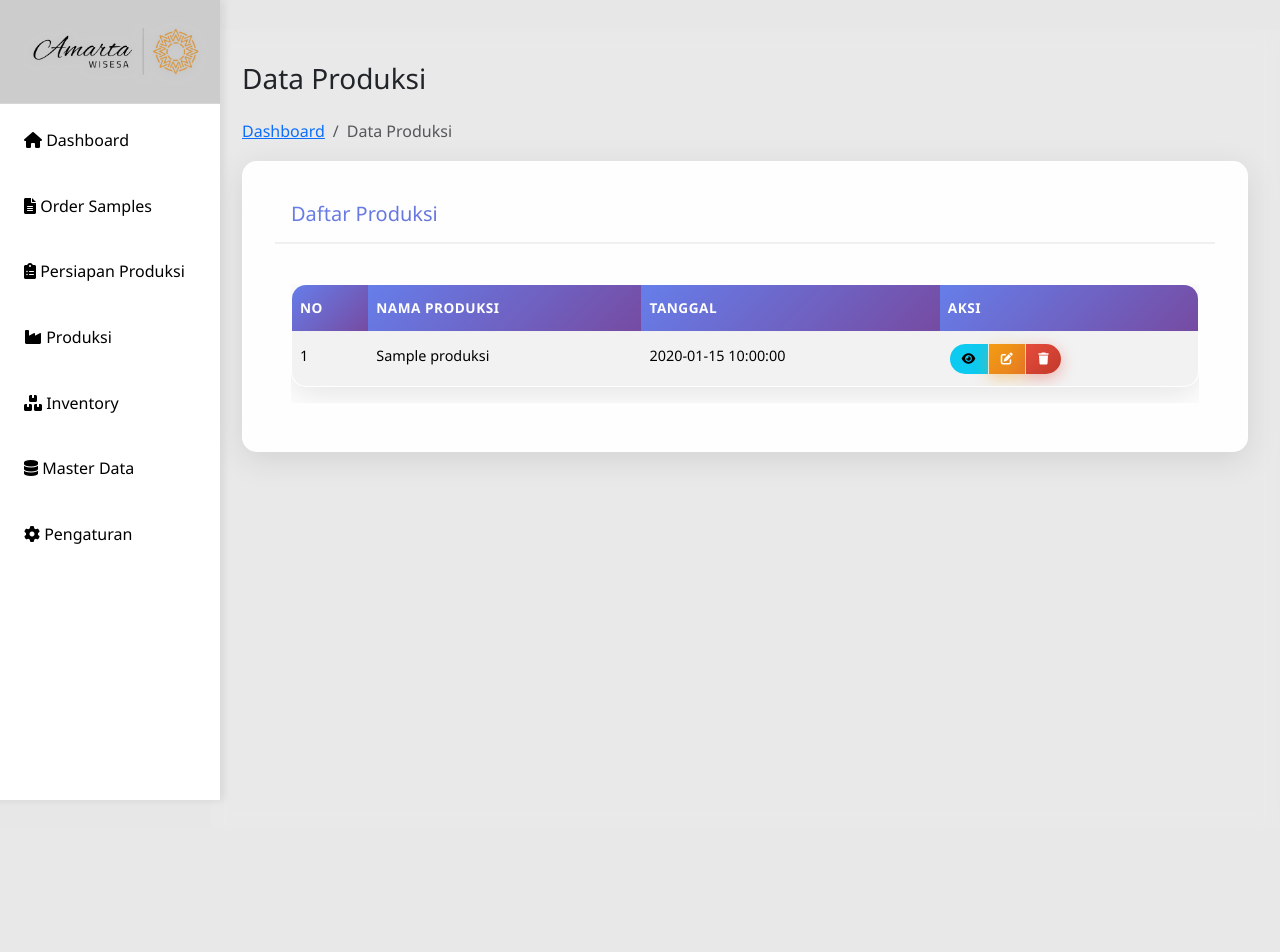
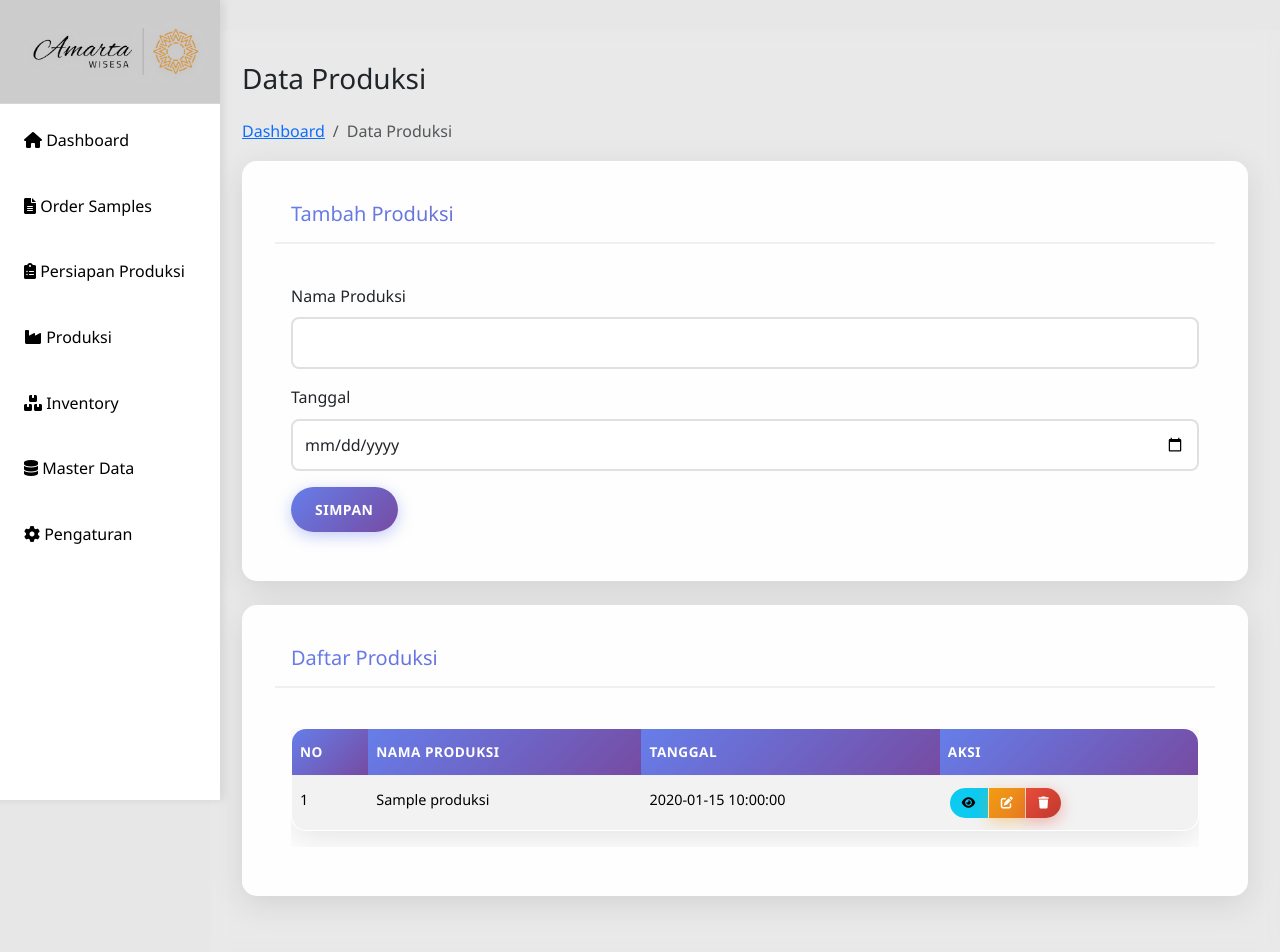
Before and after one commit to gearrobo/amarta-wisesa-garment, a PHP site: page /produksi.php in a window 1280 px wide. Before the commit the page ends 800 px from the top, so only its background shows below. Run offline with PHP 8.4, Linux system fonts and the light colour scheme; tables that the repository leaves empty or names only in its code hold one stand-in row (values such as "Sample post"); some libraries are stand-ins or nearby versions.

Commit message:
produksi

```diff
--- a/produksi.php
+++ b/produksi.php
@@ -12,8 +12,22 @@ include 'config/db.php';
 // Include header
 include 'includes/header.php';
 
-// Handle form submissions (if any)
-// Add your form handling logic here
+// Handle form submissions
+if ($_SERVER['REQUEST_METHOD'] == 'POST') {
+    $nama = $_POST['nama'];
+    $tanggal = $_POST['tanggal'];
+
+    // Insert into database
+    $sql = "INSERT INTO produksi (nama, tanggal) VALUES (?, ?)";
+    $stmt = mysqli_prepare($conn, $sql);
+    mysqli_stmt_bind_param($stmt, "ss", $nama, $tanggal);
+    mysqli_stmt_execute($stmt);
+    mysqli_stmt_close($stmt);
+
+    $_SESSION['success'] = "Data produksi berhasil ditambahkan!";
+    header("Location: produksi.php");
+    exit();
+}
 
 $sql = "SELECT * FROM produksi ORDER BY id_produksi DESC";
 $result = mysqli_query($conn, $sql);
@@ -24,6 +38,8 @@ if (!$result) {
     $produksiList = mysqli_fetch_all($result, MYSQLI_ASSOC);
 }
 ?>
+
+
 
 <div class="main-content">
     <div class="row">
@@ -37,6 +53,26 @@ if (!$result) {
                     <li class="breadcrumb-item active">Data Produksi</li>
                 </ol>
             </nav>
+
+            <!-- Form for adding new production -->
+<div class="card mb-4">
+    <div class="card-header">
+        <h5 class="card-title mb-0">Tambah Produksi</h5>
+    </div>
+    <div class="card-body">
+        <form method="POST" action="">
+            <div class="mb-3">
+                <label for="nama" class="form-label">Nama Produksi</label>
+                <input type="text" name="nama" class="form-control" required>
+            </div>
+            <div class="mb-3">
+                <label for="tanggal" class="form-label">Tanggal</label>
+                <input type="date" name="tanggal" class="form-control" required>
+            </div>
+            <button type="submit" class="btn btn-primary">Simpan</button>
+        </form>
+    </div>
+</div>
 
             <!-- Alert Messages -->
             <?php if (isset($_SESSION['success'])): ?>
```
